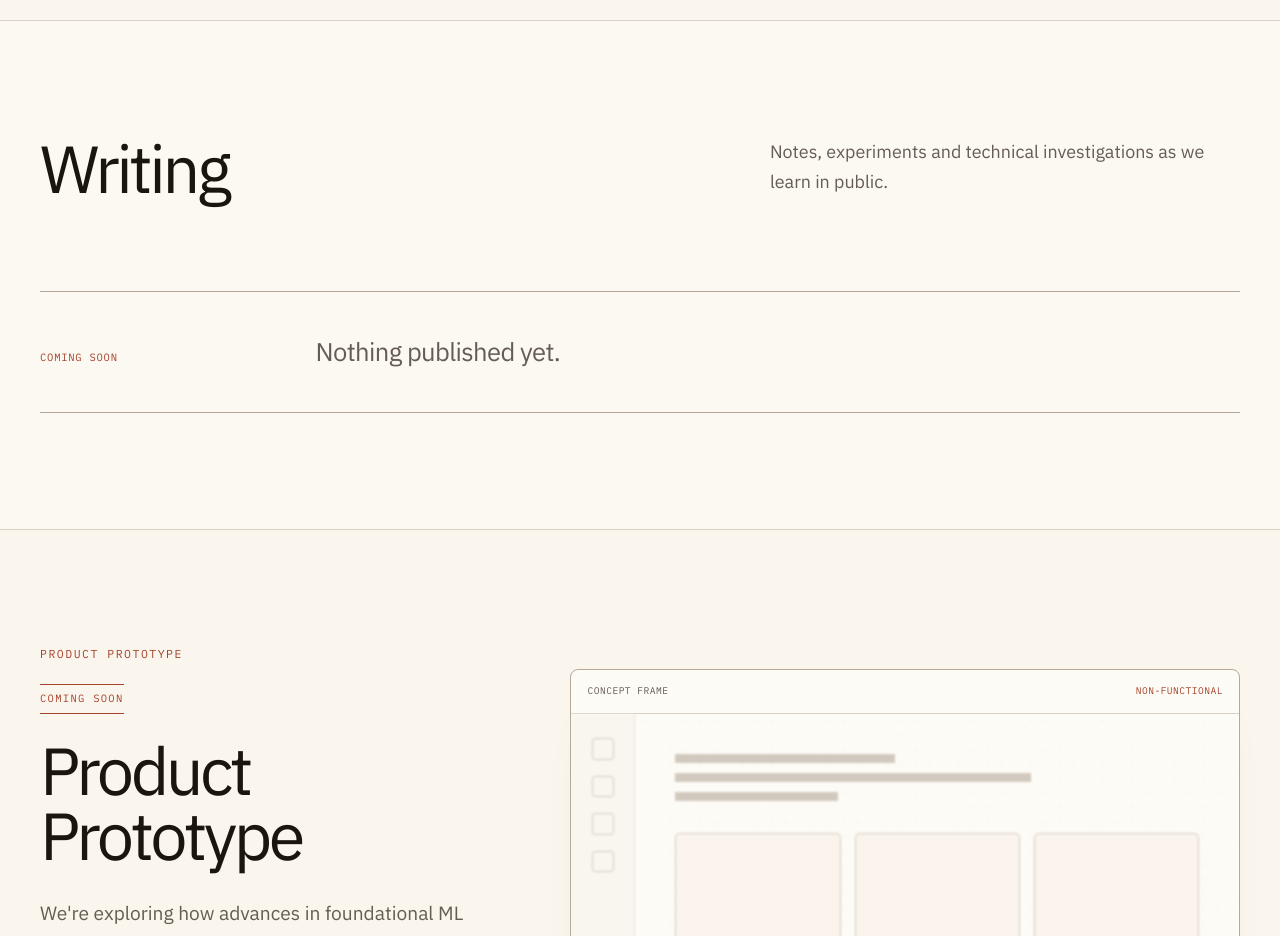
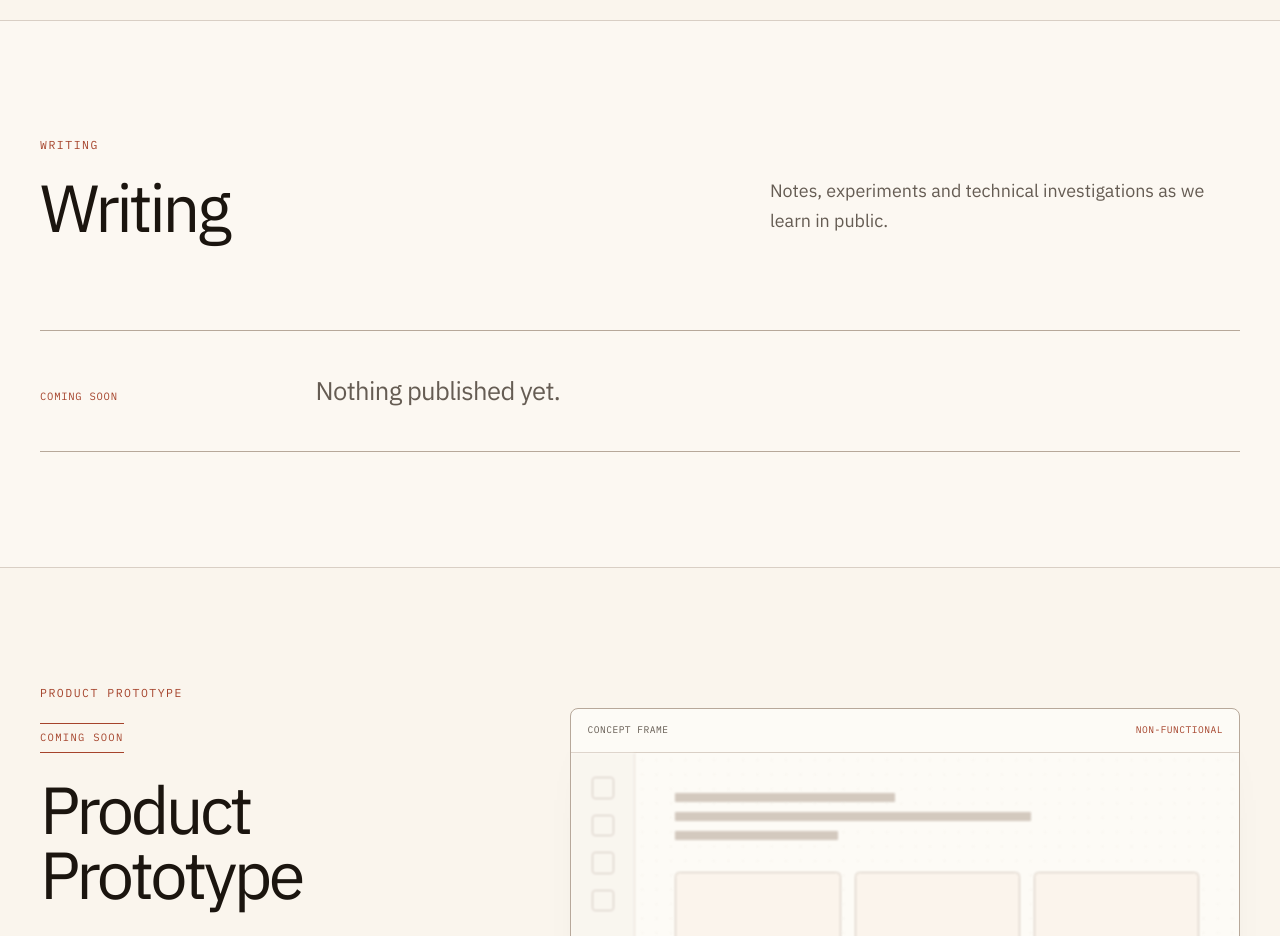
Before and after one commit to kwokchunghim/structureml-landing-page, a React (Vite) app: page / in a window 1280 px wide. Shown: the part 4140-5076 px from the top of the page. Built offline with nearby package versions, Linux system fonts and the light colour scheme.

Commit message:
fix: preserve writing section hierarchy

```diff
--- a/src/components/sections/Writing.tsx
+++ b/src/components/sections/Writing.tsx
@@ -41,6 +41,7 @@ export function Writing({ entries = writingEntries }: { entries?: readonly Writi
       <div className="site-container">
         <div className="editorial-heading">
           <div>
+            <p className="eyebrow">Writing</p>
             <h2>Writing</h2>
           </div>
           <p>Notes, experiments and technical investigations as we learn in public.</p>
```
Also changed, not shown: 1 other file (tests, documents, lock files or other folders).
